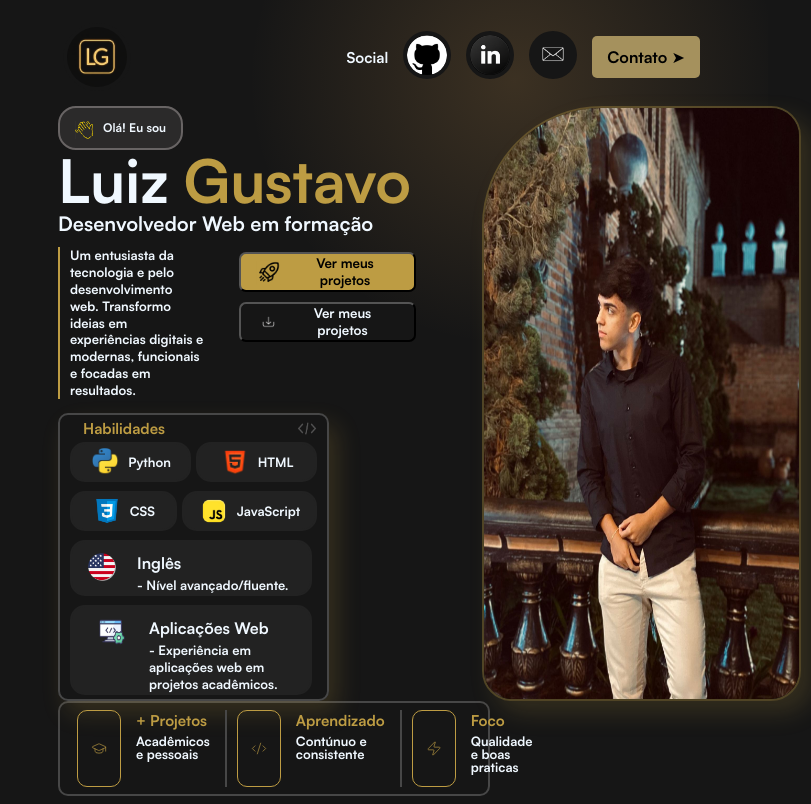
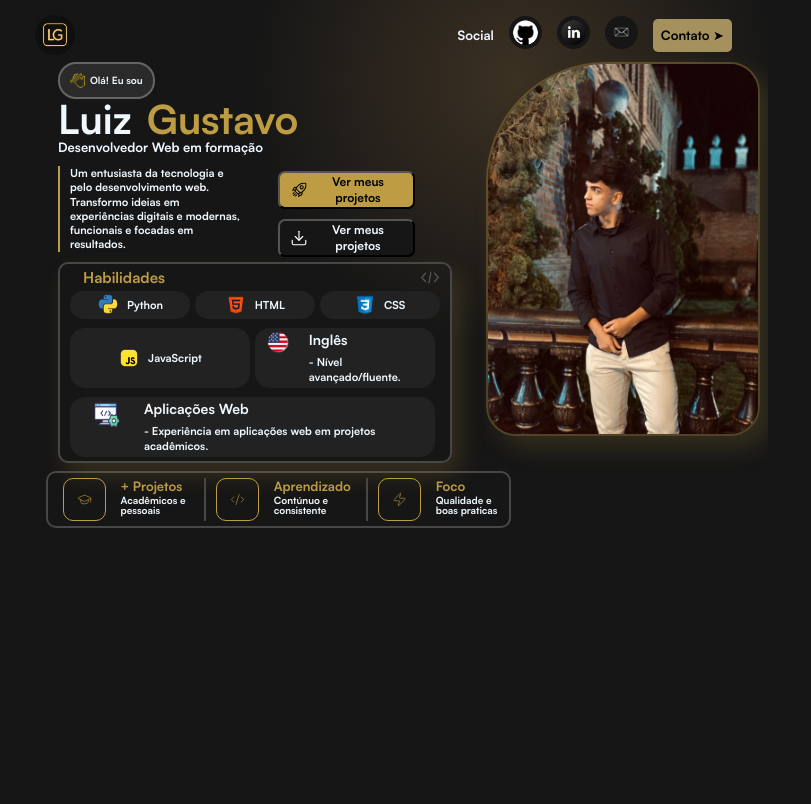
Before and after one commit to lluizgustavo/lluizgustavo.github.io, a plain HTML site: page index.html in a window 768 px wide. Shown: the whole page, 811 px wide, since content can reach past the window. Drawn offline with Linux system fonts and the light colour scheme.

Commit message:
Creating a media querie for medium layouts

```diff
--- a/index.html
+++ b/index.html
@@ -40,7 +40,7 @@
                             <span>Ver meus projetos</span>
                         </button>
                         <button id="cv">
-                            <img class="rocket-and-download" src="assets/img/download.png" alt="">
+                            <img class="rocket-and-download" src="assets/img/download-logo.svg" alt="">
                             <span>Ver meus projetos</span>
                         </button>
                     </div>
--- a/style.css
+++ b/style.css
@@ -173,6 +173,8 @@ nav {
 }
 
 .rocket-and-download {
+    padding-top: 5px;
+    padding-bottom: 5px;
     width: 25px;
     padding-right: 10px;
 }
@@ -184,7 +186,7 @@ nav {
     border: 2px solid rgb(71, 71, 71);
     border-radius: 10px;
     box-shadow: 8px 12px 24px rgba(189, 156, 67, 0.2);
-    width:70%;
+    width: 70%;
     max-width:680px;
     padding-bottom: 0;
 }
@@ -540,3 +542,163 @@ footer .footer-card {
     }
 
 }
+
+@media (max-width: 991px) and (min-width: 768px) {
+
+    nav {
+        padding: 3px;
+    }
+
+    #my-logo-image {
+        width: 40px;
+    }
+
+    .nav-image {
+        width: 25px;
+    }
+
+    nav p {
+        font-size: 13px;
+    }
+
+    #contact {
+        padding: 8px;
+        font-size: 13px;
+    }
+
+    #hello {
+        width: fit-content;
+        align-content: center;
+        align-items: center;
+        padding-left: 10px;
+        padding-right: 10px;
+    }
+
+    #hello p {
+        font-size: 10px;
+    }
+
+    #hand {
+        width: 15px;
+        height: 15px;
+        padding: 0;
+        padding-right: 5px;
+    }
+
+    .my-name span, #gold{
+        font-size: 40px;
+    }
+
+    #h3 {
+        font-size: 13px;
+        transition: font-size 0.2s ease;
+    }
+
+    .about-me {
+        width: 60%;
+        font-size: 11px;
+    }
+
+    #projects, #cv {
+        width: 100%;
+        padding-left: 10px;
+        padding-right: 10px;
+    }
+
+    .rocket-and-download {
+        width: 18px;
+        padding: 0;
+        padding-right: 5px;
+        padding-top: 3px;
+        padding-bottom: 3px;
+    }
+
+    button span {
+        font-size: 12px;
+        padding: 0;
+    }
+
+    .cards-container {
+        margin-top: 0px;
+        padding-left: 10px;
+        padding-right: 10px;
+        border: 2px solid rgb(71, 71, 71);
+        border-radius: 10px;
+        box-shadow: 8px 12px 24px rgba(189, 156, 67, 0.2);
+        width: 105%;
+        max-width:680px;
+        padding-bottom: 0;
+    }
+
+    footer {
+        padding: 7px;
+        padding-bottom: 0;
+        display: flex;
+        font-family: "Satoshi", sans-serif;
+        border: 2px solid rgb(71, 71, 71);
+        border-radius: 10px;
+        margin-top: 8px;
+        margin-right: 0;
+        margin-bottom: 0;
+        margin-left: 5%;
+    }
+
+    .card {
+    padding: 1px;
+    padding-left: 10px;
+    padding-right: 10px;
+    margin-bottom: 4px;
+    font-size: 11px;
+    }
+
+    .card p {
+        font-size: 11px;
+    }
+
+    .language-info h4{
+    margin: 0;
+    margin-bottom: 3px;
+    font-size: 14px;
+    }
+
+    .card-image {
+    width: 22px;
+    padding-right: 8px;
+    }
+
+    .footer-container {
+        padding: 5px;
+        width: 60%;
+        margin-left: 5%;
+    }
+
+    footer div .footer-titles {
+    font-size: 13px;
+    padding: 0;
+    margin:0;
+    color: rgb(189, 156, 67);
+    width: fit-content;
+    border-right: none;
+    }
+
+    .footer-container p {
+        margin: 0;
+        font-size: 10px;
+    }
+
+    .hero-image {
+        flex:0 0 350px;
+    }
+
+    .hero-image img{
+        width: 270px;
+        height: 370px;
+        margin-right: 0px;
+    }
+
+    .footer-card {
+        width: 15px;
+    }
+
+
+}
```
Also changed, not shown: assets/img/download-logo.svg (added), assets/img/download.png (deleted).
